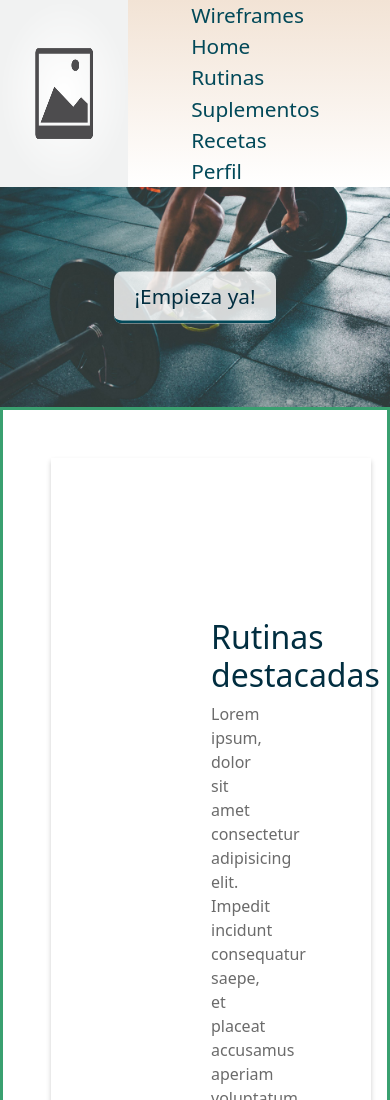
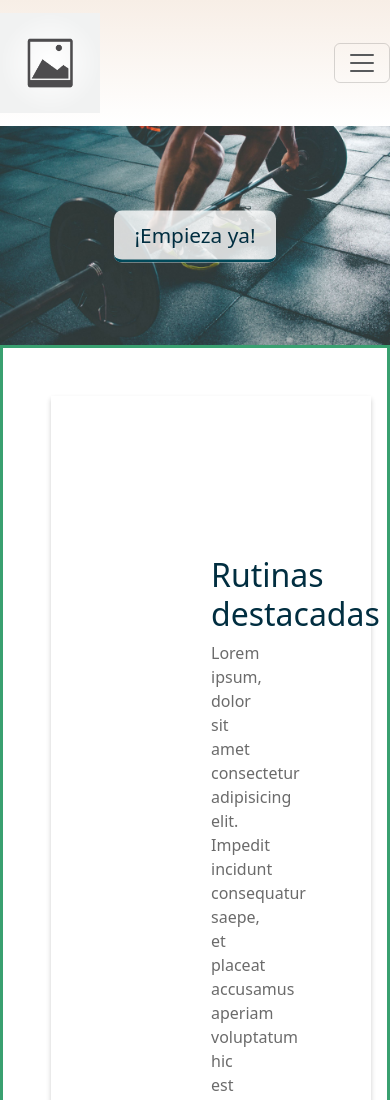
Before and after one commit to NicolasDev10/PF-CastanedaCasallasNicolas, a plain HTML site: page pages/index.html in a window 390 px wide. Shown: the top 1100 px of the page. Drawn offline with nearby package versions, Linux system fonts and the light colour scheme.

Commit message:
menu de navegacion responsive

```diff
--- a/css/styles.css
+++ b/css/styles.css
@@ -14,35 +14,21 @@ p{
     font-size: 1em;
 }
 .logo img{
-    width: 8em;
+    width: 5em;
     height: 100%;
 }
-header{
-    display: flex;
-    background-image: linear-gradient(#F2E3D5, white);
-    justify-content: space-between;
+.header{
+    background-image: linear-gradient(#f7eee6, white);
+}
 
-}
-header nav{
-    display: flex;
-    align-items: center;
-}
-header nav ul{
-    margin: 0;
-}
-header nav ul li{
-    display: inline-block;
-    list-style: none;
-}
 nav ul li a{
     color: #024959;
     text-decoration: none;
-    font-size: 1.3em;
+    font-size: 1.5em;
     margin: 0 1.5em;
 }
 
 .bannerPri{
-    width: 100%;
     height: auto;
     padding: 0;
     color: #012E40;
--- a/pages/index.html
+++ b/pages/index.html
@@ -14,26 +14,37 @@
   </head>
   <body>
 
-    <header>
-      <div class="logo">
-        <img src="./../assets/imagen.png" alt="blank" />
-      </div>
-      <nav>
-        <ul>
-          <li>
-            <a
-              href="https://www.figma.com/file/KAzyOQslh7cJcdmiAm54sj/Untitled?type=design&node-id=1%3A2&mode=design&t=ryCYvLLAyCNpjT9j-1"
-              >Wireframes</a
-            >
-          </li>
-          <li><a href="./index.html">Home</a></li>
-          <li><a href="./rutinas.html">Rutinas</a></li>
-          <li><a href="./suplementos.html">Suplementos</a></li>
-          <li><a href="./recetas.html">Recetas</a></li>
-          <li><a href="./perfil.html">Perfil</a></li>
-        </ul>
+    <nav class="navbar navbar-expand-md logo header">
+        <a class="navbar-brand" href="#">
+            <img src="./../assets/imagen.png" alt="logo">
+          </a>
+        <button class="navbar-toggler" type="button" data-toggle="collapse" data-target="#collapsibleNavbar">
+          <span class="navbar-toggler-icon"></span>
+        </button>
+        <div class="collapse navbar-collapse justify-content-end " id="collapsibleNavbar">
+          <ul class="navbar-nav">
+            <li class="nav-item">
+              <a class="nav-link" href="https://www.figma.com/file/KAzyOQslh7cJcdmiAm54sj/Untitled?type=design&node-id=1%3A2&mode=design&t=ryCYvLLAyCNpjT9j-1">Wireframes</a>
+            </li>
+            <li class="nav-item">
+              <a class="nav-link" href="./index.html">Home</a>
+            </li>
+            <li class="nav-item">
+              <a class="nav-link" href="./rutinas.html">Rutinas</a>
+            </li>
+            <li class="nav-item">
+                <a class="nav-link" href="./suplementos.html">Suplementos</a>
+              </li>
+            <li class="nav-item">
+              <a class="nav-link" href="./recetas.html">Recetas</a>
+            </li>
+            <li class="nav-item">
+                <a class="nav-link" href="./perfil.html">Perfil</a>
+              </li>
+          </ul>
+        </div>
       </nav>
-    </header>
+
 
     <div class="container-fluid">
         <div class="row">
```
